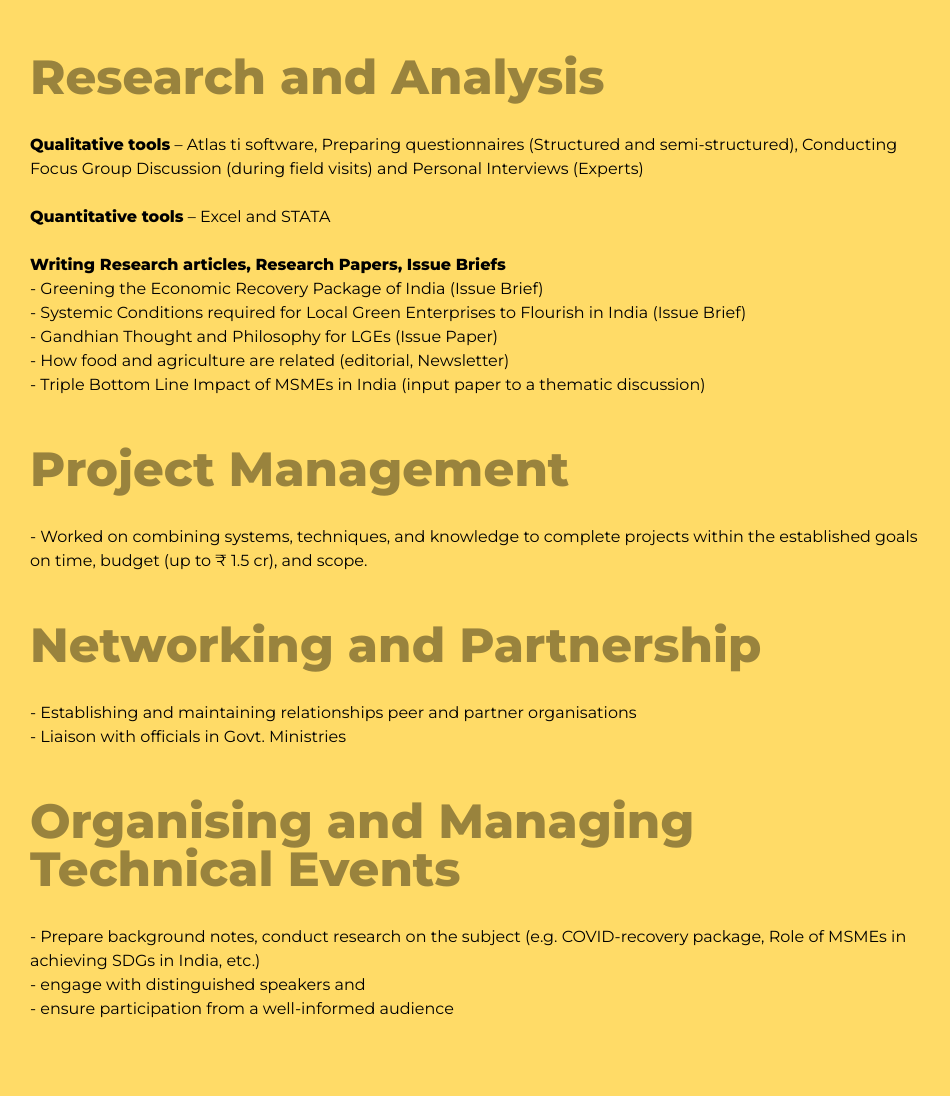
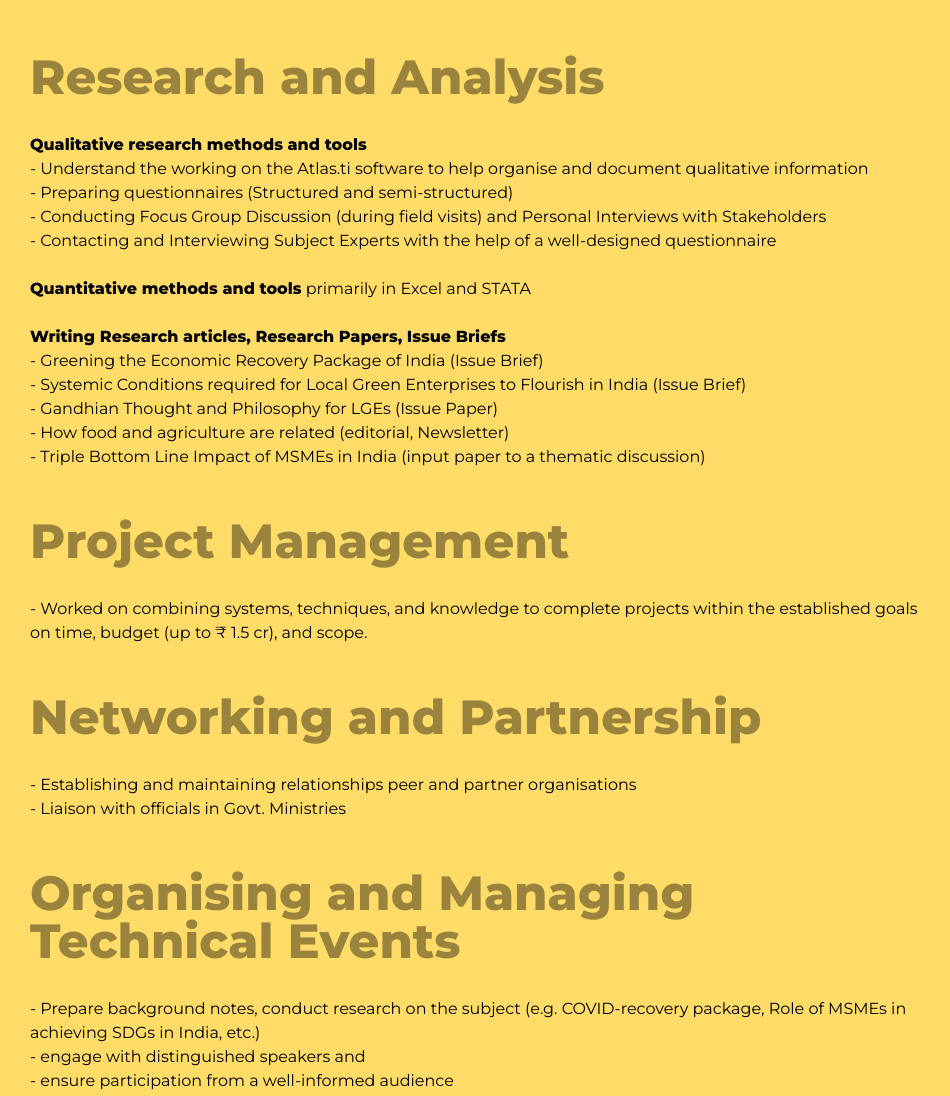
Before and after one commit to stellageorge/stellageorge.github.io, a plain HTML site: page index.html in a window 1280 px wide. Shown: the part 1820-2916 px from the top of the page, without its empty margins (0-950 px from the left). Drawn offline with Linux system fonts and the light colour scheme.

Commit message:
Updated work Technical Skills

```diff
--- a/index.html
+++ b/index.html
@@ -162,12 +162,19 @@
                                             <!-- <h3 class="card-title">
                                             </h3> -->
                                             <p class="card-text">
-                                                <strong>Qualitative tools</strong> – Atlas ti software, Preparing
-                                                questionnaires
-                                                (Structured and semi-structured), Conducting Focus Group Discussion
-                                                (during field visits) and Personal Interviews (Experts)<br><br>
+                                                <strong>Qualitative research methods and tools</strong><br>
+                                                - Understand the working on the Atlas.ti software to help organise and
+                                                document qualitative information<br>
+                                                - Preparing questionnaires (Structured and semi-structured)<br>
+                                                - Conducting Focus Group Discussion (during field visits) and Personal
+                                                Interviews with Stakeholders<br>
+                                                - Contacting and Interviewing Subject Experts with the help of a
+                                                well-designed questionnaire<br>
+                                                <br>
 
-                                                <strong>Quantitative tools</strong> – Excel and STATA<br><br>
+                                                <strong>Quantitative methods and tools</strong> primarily in Excel and
+                                                STATA<br>
+                                                <br>
 
                                                 <strong>Writing Research articles, Research Papers, Issue
                                                     Briefs</strong><br>
```
